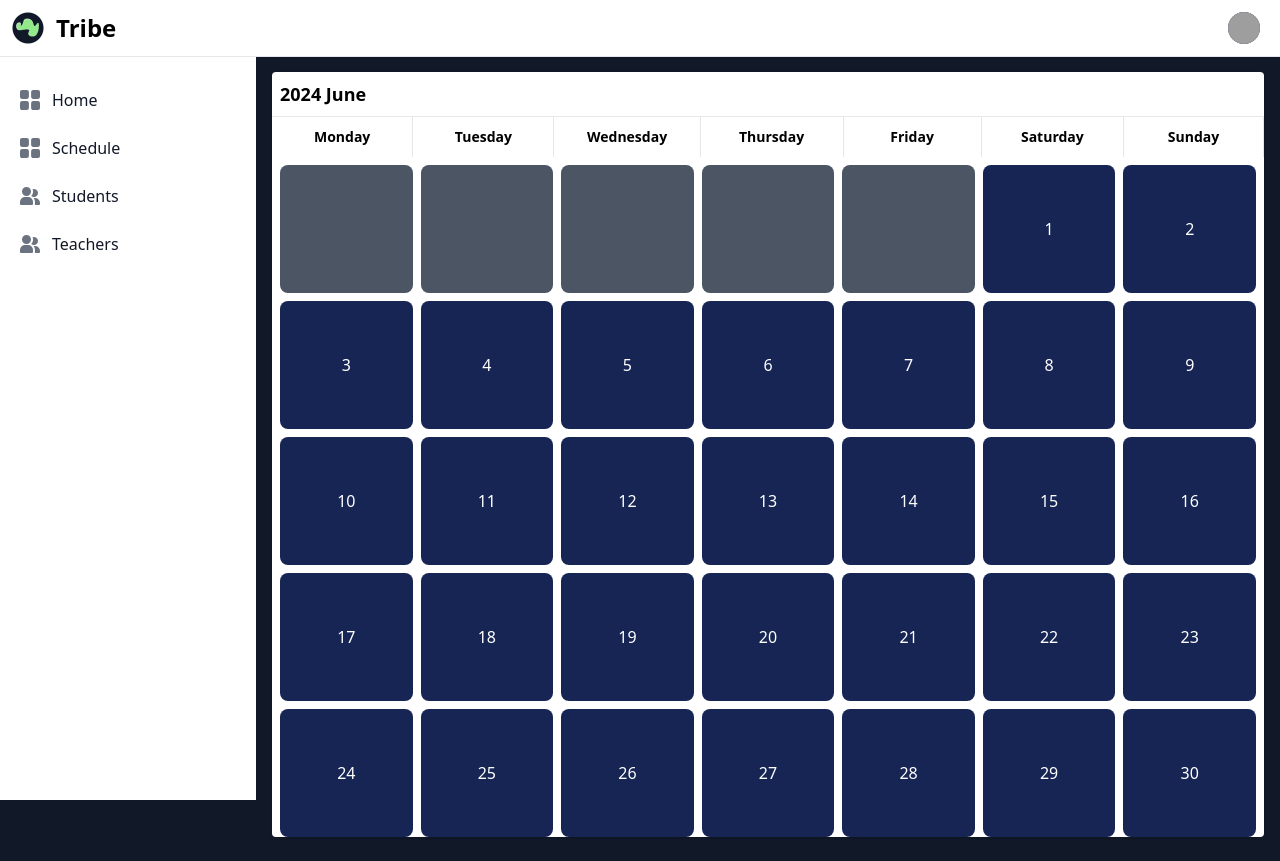
After one commit to Bohdan337/tribe, a Django app: page /schedule in a window 1280 px wide. The commit adds this page. Run offline with Django 4.2, Linux system fonts and the light colour scheme; a user stored in the database is signed in; data comes from the database, SQL or seed files in the repository; both versions use the stored data as it was after the commit; lists and menus that the app fills with data are empty; some libraries are stand-ins or nearby versions; grey boxes are pictures that could not be loaded.

Commit message:
Calendar

```diff
--- a/schedule/models.py
+++ b/schedule/models.py
@@ -14,7 +14,7 @@ class Schedule(models.Model):
     title = models.CharField(max_length=255, null=False, default='title')
     description = models.CharField(max_length=512, blank=True, null=True)
     subject = models.ForeignKey(Subject, on_delete=models.CASCADE)
-    datetime = models.DateTimeField(null=False, blank=False, default=timezone.now)
+    datetime = models.DateField(null=False, blank=False, default=timezone.now)
     duration = models.IntegerField(null=False, blank=False, default=0)
     url = models.TextField(null=False, blank=False, default='/link')
 
--- a/schedule/urls.py
+++ b/schedule/urls.py
@@ -7,4 +7,5 @@ urlpatterns = [
     # URL pattern for creating a schedule for a specific subject.
     # The 'subject_id' is passed as an argument to the 'create_schedule' view.
     path('schedule/<int:subject_id>', views.create_schedule, name='create_schedule'),
+    path('schedule', views.schedule, name='schedule'),
 ]
--- a/schedule/views.py
+++ b/schedule/views.py
@@ -37,3 +37,18 @@ def create_schedule(request, subject_id):
 
     # Return a JSON response indicating failure if the request is not valid.
     return JsonResponse({'status': 'failed', 'error': 'invalid request'}), 400
+
+
+@login_required
+def schedule(request):
+    from .models import Schedule
+    import calendar
+
+    calendar = calendar.Calendar()
+    c = calendar.monthdayscalendar(year=2024, month=6)
+    print(c)
+
+    schedule = Schedule.objects.filter(datetime__year=2024, datetime__month=6).all()
+    # print(schedule)
+
+    return render(request, 'schedule/schedule.html', context={'schedule': schedule, 'calendar': c})
--- a/static/src/styles.css
+++ b/static/src/styles.css
@@ -802,12 +755,20 @@ video {
   display: none;
 }
 
+.h-10 {
+  height: 2.5rem;
+}
+
 .h-11 {
   height: 2.75rem;
 }
 
-.h-3 {
-  height: 0.75rem;
+.h-20 {
+  height: 5rem;
+}
+
+.h-40 {
+  height: 10rem;
 }
 
 .h-5 {
@@ -830,37 +791,29 @@ video {
   height: 100vh;
 }
 
-.h-4 {
-  height: 1rem;
-}
-
-.max-h-max {
-  max-height: -moz-max-content;
-  max-height: max-content;
-}
-
-.max-h-72 {
-  max-height: 18rem;
-}
-
-.max-h-96 {
-  max-height: 24rem;
-}
-
-.max-h-8 {
-  max-height: 2rem;
-}
-
-.max-h-80 {
-  max-height: 20rem;
+.h-16 {
+  height: 4rem;
+}
+
+.h-48 {
+  height: 12rem;
+}
+
+.h-32 {
+  height: 8rem;
+}
+
+.h-max {
+  height: -moz-max-content;
+  height: max-content;
+}
+
+.w-10 {
+  width: 2.5rem;
 }
 
 .w-11 {
   width: 2.75rem;
-}
-
-.w-3 {
-  width: 0.75rem;
 }
 
 .w-5 {
@@ -937,12 +886,20 @@ video {
   transform: translate(var(--tw-translate-x), var(--tw-translate-y)) rotate(var(--tw-rotate)) skewX(var(--tw-skew-x)) skewY(var(--tw-skew-y)) scaleX(var(--tw-scale-x)) scaleY(var(--tw-scale-y));
 }
 
+.cursor-pointer {
+  cursor: pointer;
+}
+
+.grid-cols-3 {
+  grid-template-columns: repeat(3, minmax(0, 1fr));
+}
+
 .grid-cols-4 {
   grid-template-columns: repeat(4, minmax(0, 1fr));
 }
 
-.grid-cols-3 {
-  grid-template-columns: repeat(3, minmax(0, 1fr));
+.grid-cols-7 {
+  grid-template-columns: repeat(7, minmax(0, 1fr));
 }
 
 .flex-row {
@@ -1064,29 +1012,25 @@ video {
   border-width: 1px;
 }
 
-.border-2 {
-  border-width: 2px;
-}
-
 .border-4 {
   border-width: 4px;
 }
 
-.border-x {
-  border-left-width: 1px;
-  border-right-width: 1px;
-}
-
 .border-b {
   border-bottom-width: 1px;
 }
 
-.border-b-2 {
-  border-bottom-width: 2px;
+.border-r {
+  border-right-width: 1px;
 }
 
 .border-t {
   border-top-width: 1px;
+}
+
+.border-blue-400 {
+  --tw-border-opacity: 1;
+  border-color: rgb(96 165 250 / var(--tw-border-opacity));
 }
 
 .border-gray-200 {
@@ -1169,35 +1128,19 @@ video {
   background-color: rgb(3 7 18 / var(--tw-bg-opacity));
 }
 
-.bg-blue-100 {
-  --tw-bg-opacity: 1;
-  background-color: rgb(219 234 254 / var(--tw-bg-opacity));
-}
-
-.bg-green-100 {
-  --tw-bg-opacity: 1;
-  background-color: rgb(220 252 231 / var(--tw-bg-opacity));
-}
-
-.bg-red-100 {
-  --tw-bg-opacity: 1;
-  background-color: rgb(254 226 226 / var(--tw-bg-opacity));
-}
-
-.bg-yellow-100 {
-  --tw-bg-opacity: 1;
-  background-color: rgb(254 249 195 / var(--tw-bg-opacity));
-}
-
-.bg-red-500 {
-  --tw-bg-opacity: 1;
-  background-color: rgb(239 68 68 / var(--tw-bg-opacity));
+.bg-gray-600 {
+  --tw-bg-opacity: 1;
+  background-color: rgb(75 85 99 / var(--tw-bg-opacity));
 }
 
 .fill-current {
   fill: currentColor;
 }
 
+.p-1 {
+  padding: 0.25rem;
+}
+
 .p-2 {
   padding: 0.5rem;
 }
@@ -1332,6 +1234,11 @@ video {
   line-height: 1.5rem;
 }
 
+.text-lg {
+  font-size: 1.125rem;
+  line-height: 1.75rem;
+}
+
 .text-sm {
   font-size: 0.875rem;
   line-height: 1.25rem;
@@ -1347,11 +1254,6 @@ video {
   line-height: 1rem;
 }
 
-.text-lg {
-  font-size: 1.125rem;
-  line-height: 1.75rem;
-}
-
 .font-bold {
   font-weight: 700;
 }
@@ -1479,17 +1369,17 @@ video {
 
 .underline {
   text-decoration-line: underline;
+}
+
+.shadow {
+  --tw-shadow: 0 1px 3px 0 rgb(0 0 0 / 0.1), 0 1px 2px -1px rgb(0 0 0 / 0.1);
+  --tw-shadow-colored: 0 1px 3px 0 var(--tw-shadow-color), 0 1px 2px -1px var(--tw-shadow-color);
+  box-shadow: var(--tw-ring-offset-shadow, 0 0 #0000), var(--tw-ring-shadow, 0 0 #0000), var(--tw-shadow);
 }
 
 .shadow-lg {
   --tw-shadow: 0 10px 15px -3px rgb(0 0 0 / 0.1), 0 4px 6px -4px rgb(0 0 0 / 0.1);
   --tw-shadow-colored: 0 10px 15px -3px var(--tw-shadow-color), 0 4px 6px -4px var(--tw-shadow-color);
-  box-shadow: var(--tw-ring-offset-shadow, 0 0 #0000), var(--tw-ring-shadow, 0 0 #0000), var(--tw-shadow);
-}
-
-.shadow-xl {
-  --tw-shadow: 0 20px 25px -5px rgb(0 0 0 / 0.1), 0 8px 10px -6px rgb(0 0 0 / 0.1);
-  --tw-shadow-colored: 0 20px 25px -5px var(--tw-shadow-color), 0 8px 10px -6px var(--tw-shadow-color);
   box-shadow: var(--tw-ring-offset-shadow, 0 0 #0000), var(--tw-ring-shadow, 0 0 #0000), var(--tw-shadow);
 }
 
@@ -1626,8 +1495,20 @@ video {
     margin-left: 16rem;
   }
 
+  .sm\:block {
+    display: block;
+  }
+
   .sm\:hidden {
     display: none;
+  }
+
+  .sm\:w-20 {
+    width: 5rem;
+  }
+
+  .sm\:w-full {
+    width: 100%;
   }
 
   .sm\:translate-x-0 {
@@ -1641,7 +1522,25 @@ video {
   }
 }
 
+@media (min-width: 768px) {
+  .md\:block {
+    display: block;
+  }
+
+  .md\:hidden {
+    display: none;
+  }
+}
+
 @media (min-width: 1024px) {
+  .lg\:block {
+    display: block;
+  }
+
+  .lg\:hidden {
+    display: none;
+  }
+
   .lg\:px-5 {
     padding-left: 1.25rem;
     padding-right: 1.25rem;
@@ -1649,6 +1548,25 @@ video {
 
   .lg\:pl-3 {
     padding-left: 0.75rem;
+  }
+}
+
+@media (min-width: 1280px) {
+  .xl\:block {
+    display: block;
+  }
+
+  .xl\:hidden {
+    display: none;
+  }
+
+  .xl\:w-40 {
+    width: 10rem;
+  }
+
+  .xl\:text-sm {
+    font-size: 0.875rem;
+    line-height: 1.25rem;
   }
 }
 
--- a/templates/base.html
+++ b/templates/base.html
@@ -73,6 +73,18 @@
                         <span class="ms-3">Home</span>
                     </a>
                 </li>
+                <li>
+                    <a href="{% url 'schedule' %}"
+                        class="flex items-center p-2 text-gray-900 rounded-lg dark:text-white hover:bg-gray-100 dark:hover:bg-blue-900 group">
+                        <svg class="flex-shrink-0 w-5 h-5 text-gray-500 transition duration-75 dark:text-gray-400 group-hover:text-gray-900 dark:group-hover:text-white"
+                            aria-hidden="true" xmlns="http://www.w3.org/2000/svg" fill="currentColor"
+                            viewBox="0 0 18 18">
+                            <path
+                                d="M6.143 0H1.857A1.857 1.857 0 0 0 0 1.857v4.286C0 7.169.831 8 1.857 8h4.286A1.857 1.857 0 0 0 8 6.143V1.857A1.857 1.857 0 0 0 6.143 0Zm10 0h-4.286A1.857 1.857 0 0 0 10 1.857v4.286C10 7.169 10.831 8 11.857 8h4.286A1.857 1.857 0 0 0 18 6.143V1.857A1.857 1.857 0 0 0 16.143 0Zm-10 10H1.857A1.857 1.857 0 0 0 0 11.857v4.286C0 17.169.831 18 1.857 18h4.286A1.857 1.857 0 0 0 8 16.143v-4.286A1.857 1.857 0 0 0 6.143 10Zm10 0h-4.286A1.857 1.857 0 0 0 10 11.857v4.286c0 1.026.831 1.857 1.857 1.857h4.286A1.857 1.857 0 0 0 18 16.143v-4.286A1.857 1.857 0 0 0 16.143 10Z" />
+                        </svg>
+                        <span class="ms-3">Schedule</span>
+                    </a>
+                </li>
                 {% if request.user.is_chief_teacher or request.user.is_superuser or user.is_teacher%}
                 <li>
                     <a href="{% url 'student_panel' %}"
--- a/templates/courses/course.html
+++ b/templates/courses/course.html
@@ -68,6 +68,7 @@
                                 {{ form.title }}
                                 {{ form.summary }}
                                 {{ form.duration }}
+                                {{ form.datetime }}
                                 {{ form.url }}
                             </div>
 
--- /dev/null
+++ b/templates/schedule/schedule.html
@@ -0,0 +1,60 @@
+{% extends 'base.html' %}
+
+
+{% block content %}
+<!-- component -->
+<div class="container mx-auto mt-14">
+    <div class="wrapper bg-white rounded shadow w-full">
+        <div class="header flex justify-between border-b p-2">
+            <span class="text-lg font-bold">
+                2024 June
+            </span>
+        </div>
+        <table class="w-full">
+            <thead>
+                <tr>
+                    <th class="p-2 border-r h-10 xl:w-40 lg:w-30 md:w-30 sm:w-20 w-10 xl:text-sm text-xs">
+                        <span class="xl:block lg:block md:block sm:block hidden">Monday</span>
+                        <span class="xl:hidden lg:hidden md:hidden sm:hidden block">Mon</span>
+                    </th>
+                    <th class="p-2 border-r h-10 xl:w-40 lg:w-30 md:w-30 sm:w-20 w-10 xl:text-sm text-xs">
+                        <span class="xl:block lg:block md:block sm:block hidden">Tuesday</span>
+                        <span class="xl:hidden lg:hidden md:hidden sm:hidden block">Tue</span>
+                    </th>
+                    <th class="p-2 border-r h-10 xl:w-40 lg:w-30 md:w-30 sm:w-20 w-10 xl:text-sm text-xs">
+                        <span class="xl:block lg:block md:block sm:block hidden">Wednesday</span>
+                        <span class="xl:hidden lg:hidden md:hidden sm:hidden block">Wed</span>
+                    </th>
+                    <th class="p-2 border-r h-10 xl:w-40 lg:w-30 md:w-30 sm:w-20 w-10 xl:text-sm text-xs">
+                        <span class="xl:block lg:block md:block sm:block hidden">Thursday</span>
+                        <span class="xl:hidden lg:hidden md:hidden sm:hidden block">Thu</span>
+                    </th>
+                    <th class="p-2 border-r h-10 xl:w-40 lg:w-30 md:w-30 sm:w-20 w-10 xl:text-sm text-xs">
+                        <span class="xl:block lg:block md:block sm:block hidden">Friday</span>
+                        <span class="xl:hidden lg:hidden md:hidden sm:hidden block">Fri</span>
+                    </th>
+                    <th class="p-2 border-r h-10 xl:w-40 lg:w-30 md:w-30 sm:w-20 w-10 xl:text-sm text-xs">
+                        <span class="xl:block lg:block md:block sm:block hidden">Saturday</span>
+                        <span class="xl:hidden lg:hidden md:hidden sm:hidden block">Sat</span>
+                    </th>
+                    <th class="p-2 border-r h-10 xl:w-40 lg:w-30 md:w-30 sm:w-20 w-10 xl:text-sm text-xs">
+                        <span class="xl:block lg:block md:block sm:block hidden">Sunday</span>
+                        <span class="xl:hidden lg:hidden md:hidden sm:hidden block">Sun</span>
+                    </th>
+                </tr>
+            </thead>
+        </table>
+        <div class="grid grid-cols-7 gap-2 text-white m-2 h-max">
+            {% for week in calendar %}
+                {% for day in week %}
+                    {% if day != 0 %}
+                        <div class="bg-blue-950 rounded-lg h-32 flex justify-center items-center">{{ day }}</div>
+                    {% else %}
+                        <div class="bg-gray-600 rounded-lg h-32 flex justify-center items-center"></div>
+                    {% endif %}
+                {% endfor %}
+            {% endfor %}
+        </div>
+    </div>
+</div>
+{% endblock %}
```
Also changed, not shown: other parts of static/src/styles.css (+114 -282 lines), schedule/forms.py (+5 -2 lines), db.sqlite3.
